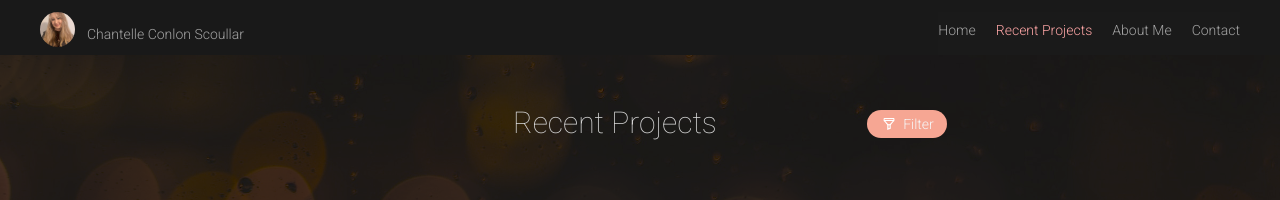
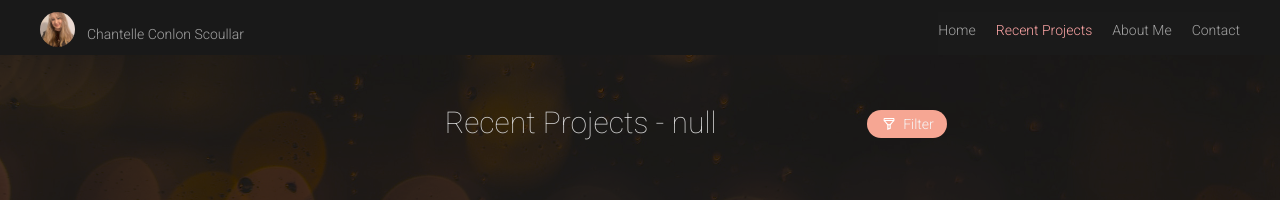
Before and after one commit to chanteCon/portfolioWebsite, a Next.js app in the folder website/: page /projects in a window 1280 px wide. Shown: the top 200 px of the page. Built offline with nearby package versions, Linux system fonts and the light colour scheme.

Commit message:
show filter in title

```diff
--- a/website/app/projects/page.js
+++ b/website/app/projects/page.js
@@ -23,7 +23,7 @@ console.log(activeFilter)
     <div className = "w-full flex justify-center pb-20">
       <div className = 'pt-20 h-screen lg:w-[60%] 2xl:w-[50%] flex flex-col'>
         <div className = "w-[60%] flex justify-end">
-          <h1 className= "text-neutral-300 text-3xl mt-[25px] font-extralight"> Recent Projects</h1>
+          <h1 className= "text-neutral-300 text-3xl mt-[25px] font-extralight"> {`Recent Projects - ${activeFilter}`}</h1>
         </div>
         <div
           className = "pt-20 flex flex-wrap justify-center text-3xl text-center gap-7 pb-[30px] justify-self-center"
```
